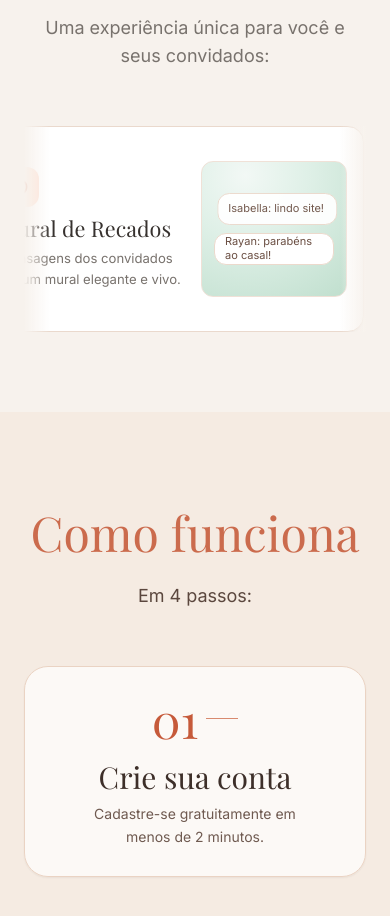
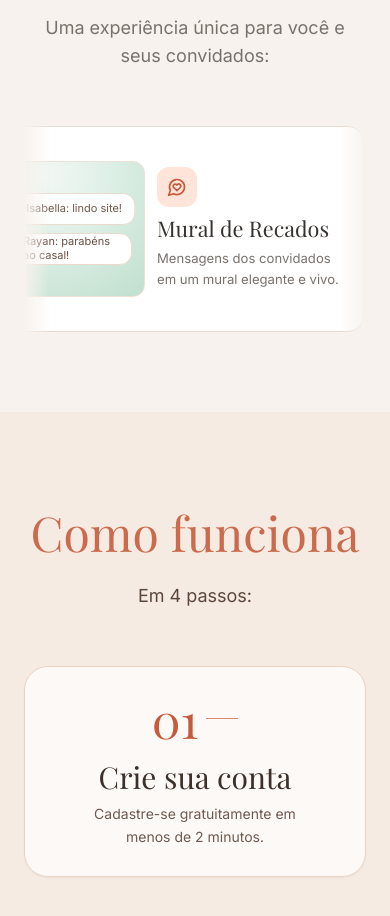
Before and after one commit to lumieconvites-netizen/lumie-presentes, a Next.js app: page / in a window 390 px wide. Shown: the part 7147-8063 px from the top of the page. Built offline with nearby package versions, Linux system fonts and the light colour scheme; no server answers.

Commit message:
fix: restore mobile resource card order to mock-first

```diff
--- a/app/globals.css
+++ b/app/globals.css
@@ -726,7 +726,7 @@
     width: 382px;
     min-height: 186px;
     gap: 12px;
-    flex-direction: row-reverse;
+    flex-direction: row;
   }
 
   .resource-card-mock {
```
